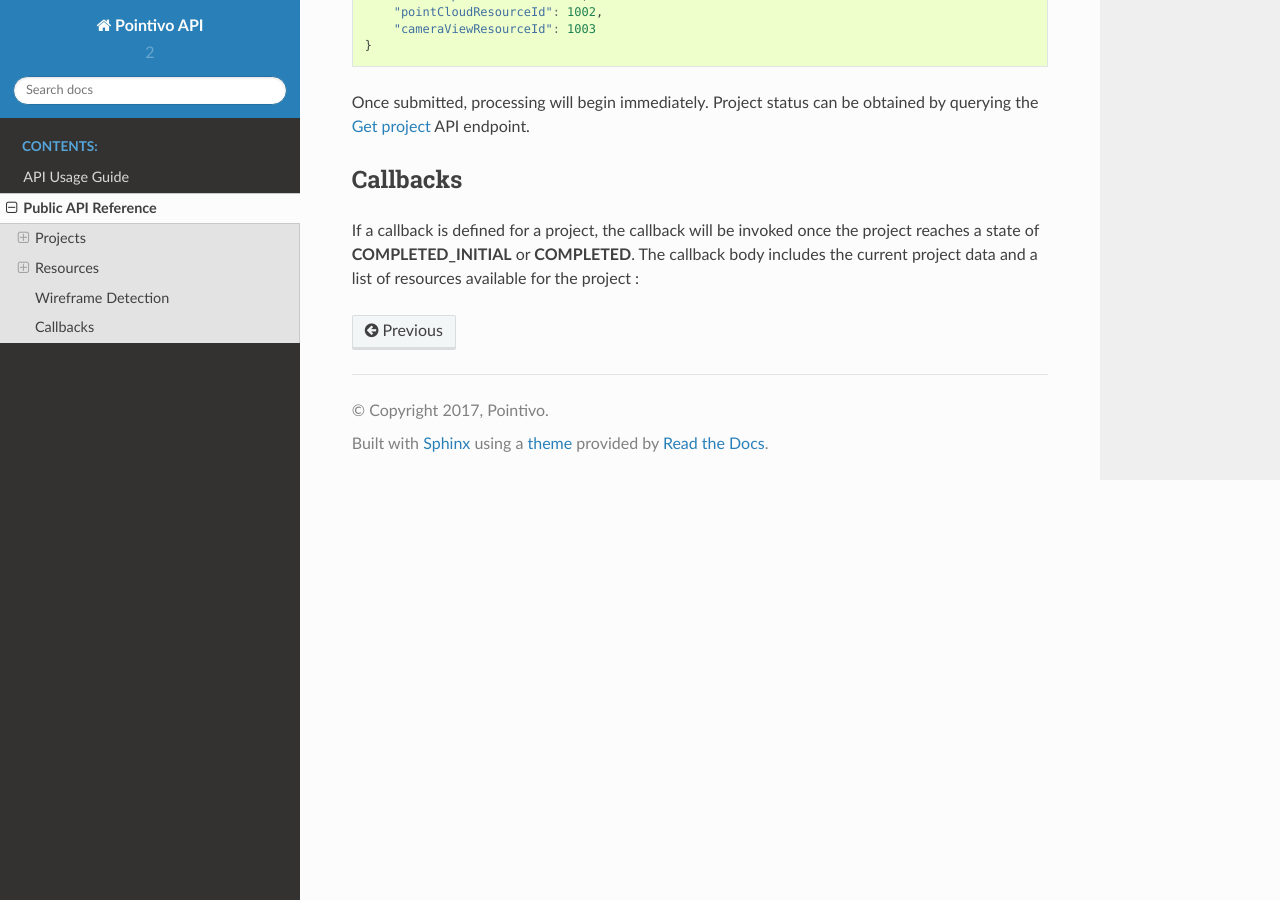
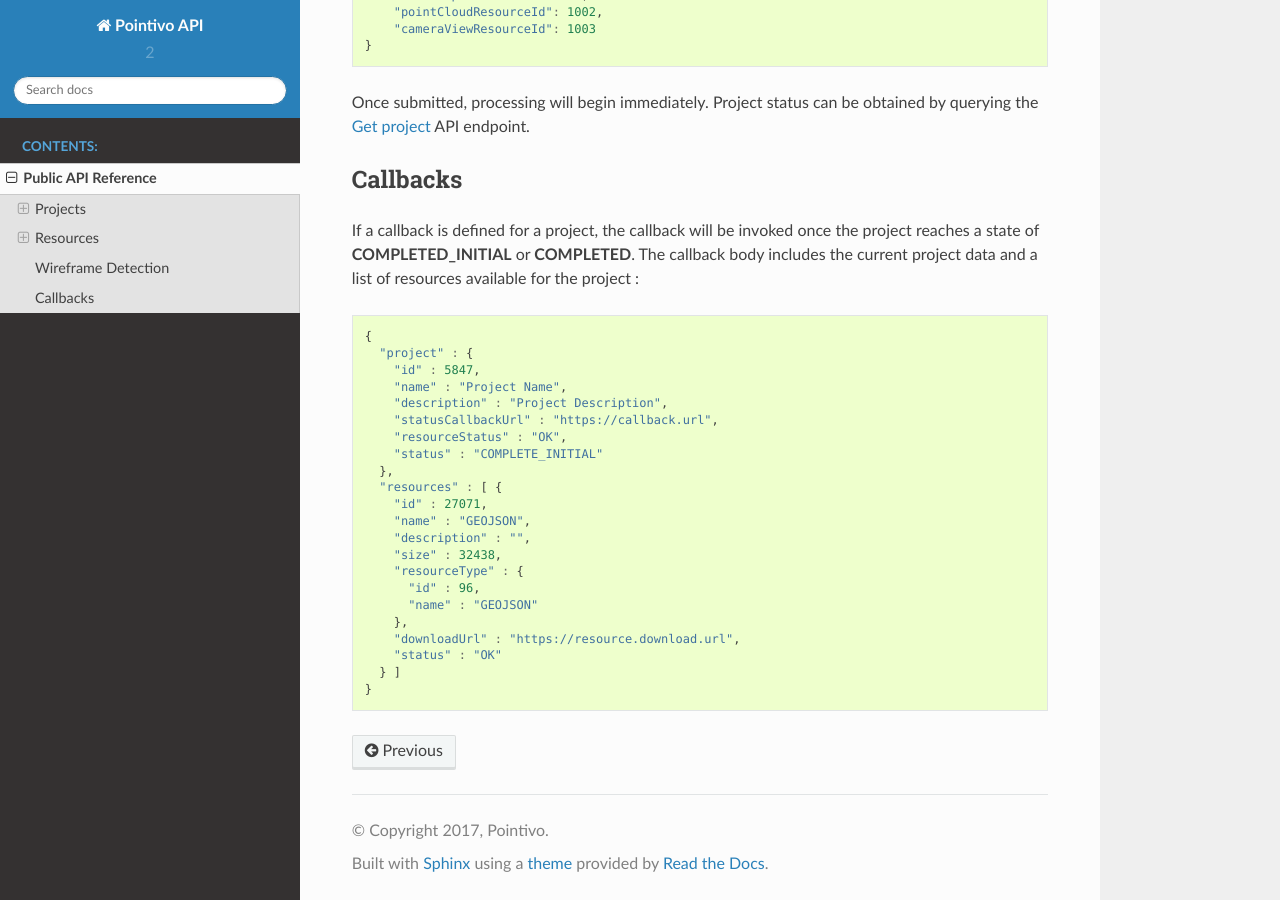
Before and after one commit to Pointivo/APIDocs, a Sphinx documentation site: the page built from docs/reference.rst, in a window 1280 px wide and 900 px high, scrolled down 4040 px. Built offline with Sphinx 7.4.7 and the Read the Docs theme 2.0.0, drawn with Linux system fonts in a browser that asks for light colours.

```diff
--- a/docs/index.rst
+++ b/docs/index.rst
@@ -10,7 +10,6 @@ Welcome to Pointivo API's documentation!
    :maxdepth: 2
    :caption: Contents:
 
-   guide
    reference
 
 
--- a/docs/reference.rst
+++ b/docs/reference.rst
@@ -220,3 +220,28 @@ Callbacks
 =================
 
 If a callback is defined for a project, the callback will be invoked once the project reaches a state of **COMPLETED_INITIAL** or **COMPLETED**.   The callback body includes the current project data and a list of resources available for the project :
+
+.. code-block:: javascript
+
+    {
+      "project" : {
+        "id" : 5847,
+        "name" : "Project Name",
+        "description" : "Project Description",
+        "statusCallbackUrl" : "https://callback.url",
+        "resourceStatus" : "OK",
+        "status" : "COMPLETE_INITIAL"
+      },
+      "resources" : [ {
+        "id" : 27071,
+        "name" : "GEOJSON",
+        "description" : "",
+        "size" : 32438,
+        "resourceType" : {
+          "id" : 96,
+          "name" : "GEOJSON"
+        },
+        "downloadUrl" : "https://resource.download.url",
+        "status" : "OK"
+      } ]
+    }
```
